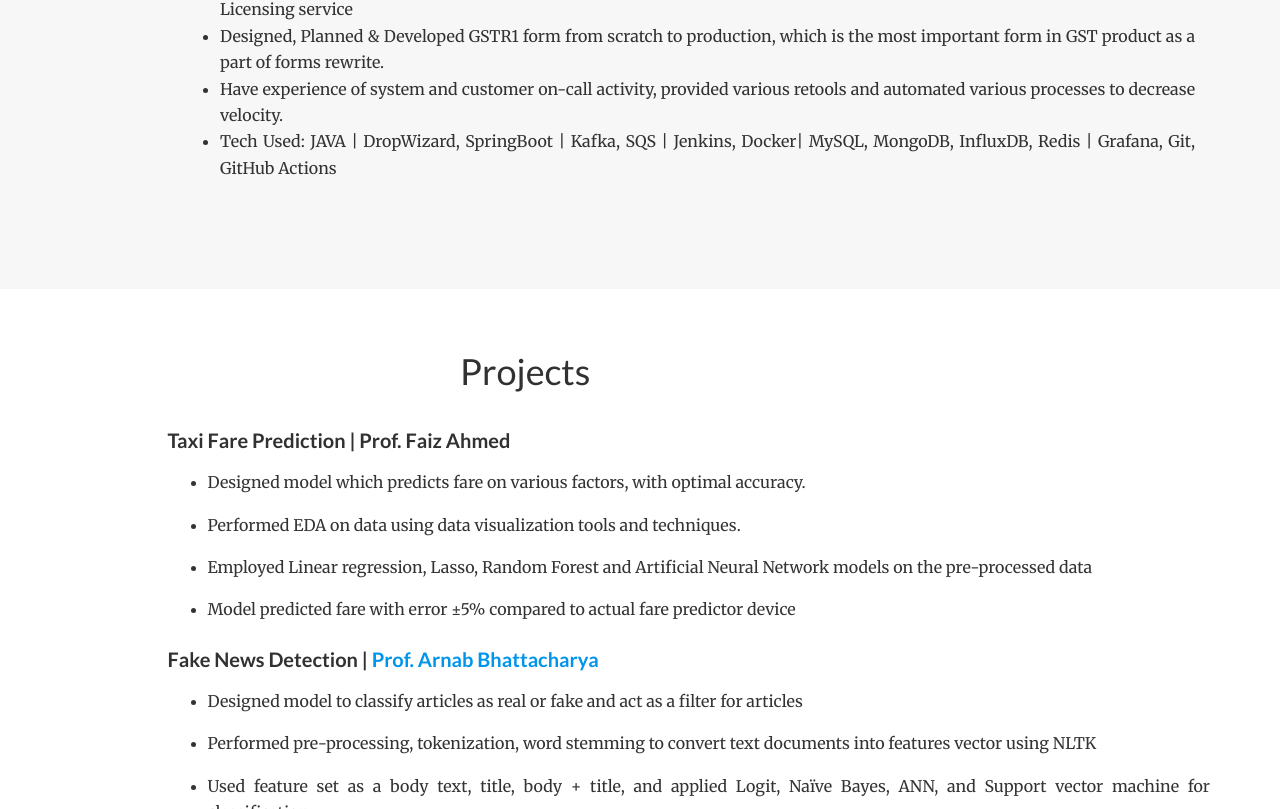
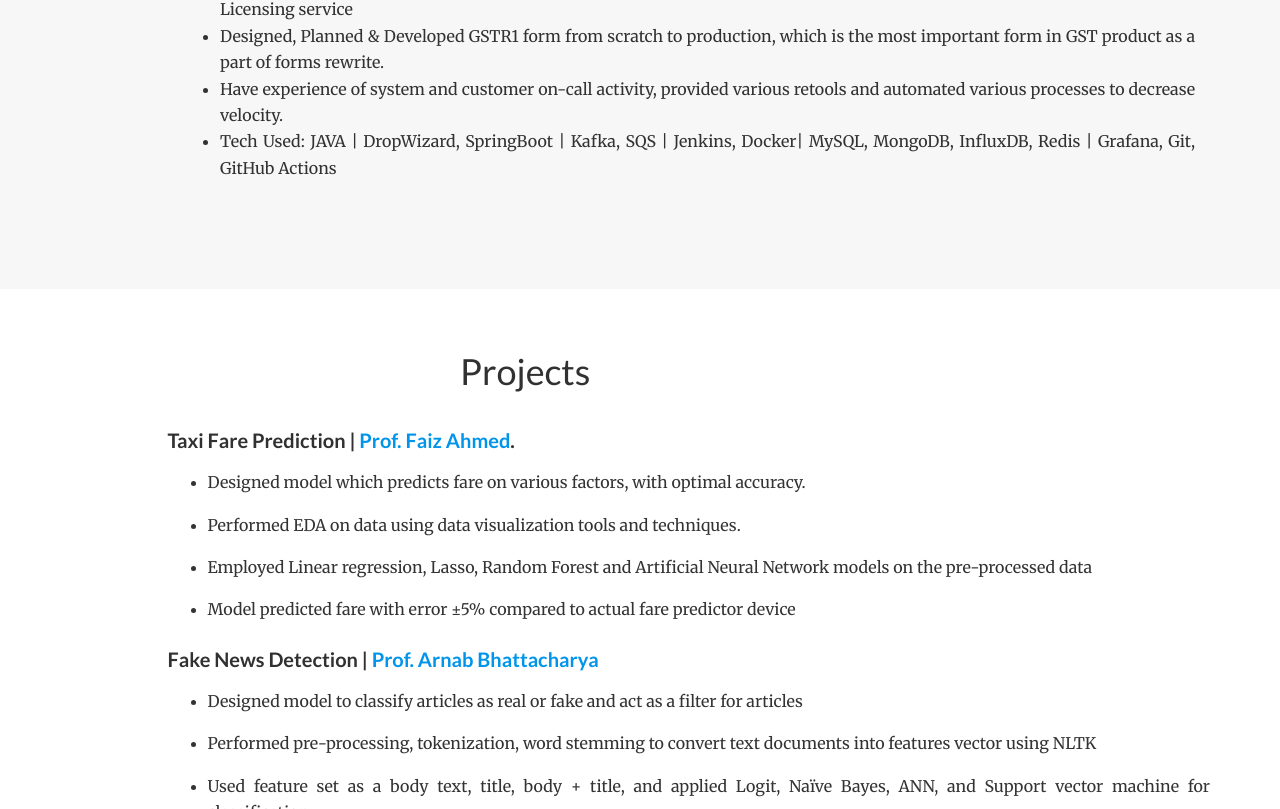
Before and after one commit to pkjkumar66/pankajkr.github.io, a plain HTML site: page index.html in a window 1280 px wide. Shown: the part 1407-2216 px from the top of the page. Drawn offline with nearby package versions, Linux system fonts and the light colour scheme; some packages are replaced by stand-ins of ours.

Commit message:
updated home section

```diff
--- a/index.html
+++ b/index.html
@@ -140,7 +140,7 @@
 
 <h1 id="biography">Biography</h1>
 
-        <p>Hi All, <br>
+        <p>Hi visitors, <br>
           I&rsquo;m Pankaj Kumar, working as a backend developer with two year of industry experience in building
           websites and web applications.
           I specialize in <B>JAVA</B> and have experience working in C/C++, Python. <br>
@@ -291,7 +291,9 @@
       <div class="col-xs-0 col-md-1"></div>
       <div class="col-xs-12 col-md-11">
 
-        <h3 id="taxi-fare-prediction">Taxi Fare Prediction | Prof. Faiz Ahmed</h3>
+        <h3 id="taxi-fare-prediction">Taxi Fare Prediction |
+          <a href="https://home.iitk.ac.in/~pkj/" target="_blank"> Prof. Faiz Ahmed</a>.
+        </h3>
         <p>
         <ul>
           <li>
```
